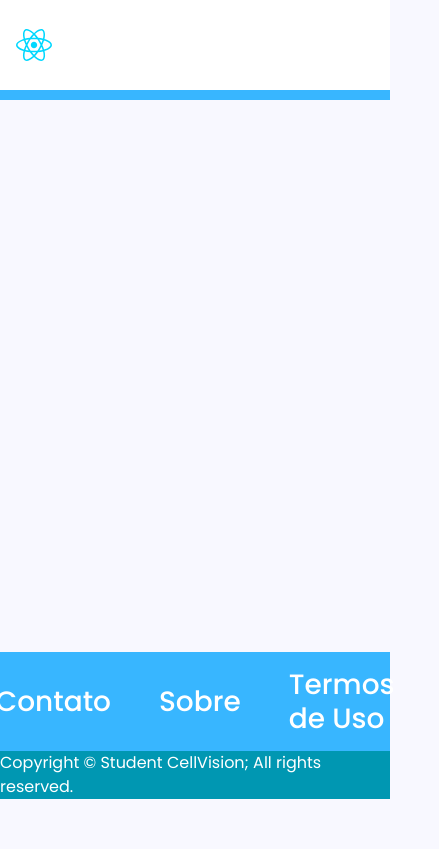
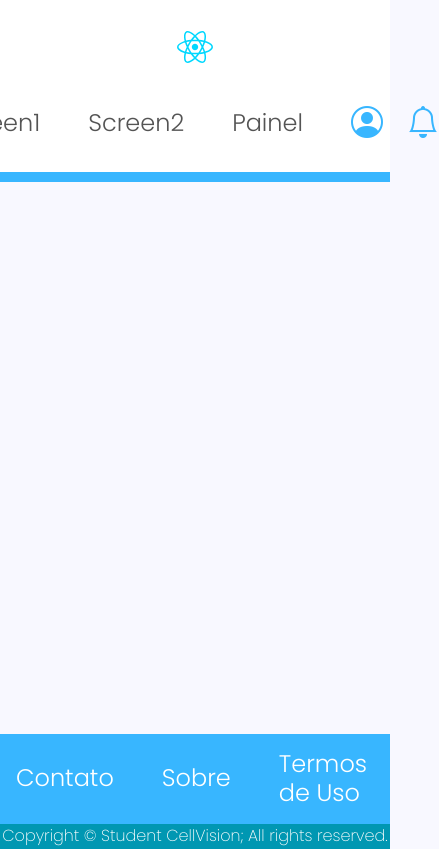
Before and after one commit to FernandoFelixNunesTeixeira/SistemaVisual, a React (Vite) app in the folder frontend/react/: page / in a window 390 px wide. Shown: the whole page, 439 px wide, since content can reach past the window. Built offline with nearby package versions, Linux system fonts and the light colour scheme.

Commit message:
Add bootstrap icons + header

```diff
--- a/frontend/react/package.json
+++ b/frontend/react/package.json
@@ -12,6 +12,7 @@
   "dependencies": {
     "@fontsource/poppins": "^5.2.7",
     "bootstrap": "^5.3.8",
+    "bootstrap-icons": "^1.13.1",
     "react": "^19.1.1",
     "react-bootstrap": "^2.10.10",
     "react-dom": "^19.1.1"
--- a/frontend/react/src/components/Footer.css
+++ b/frontend/react/src/components/Footer.css
@@ -4,7 +4,7 @@ footer {
     max-height: 100%;
 }
 
-h4 {
+h5 {
     color: white;
     margin: 0px;
 }
--- a/frontend/react/src/components/Footer.jsx
+++ b/frontend/react/src/components/Footer.jsx
@@ -4,14 +4,14 @@ import "./Footer.css";
 
 const Footer = () => {
   return (
-    <div class="top-footer">
-        <div class="d-flex flex-row align-items-center justify-content-center p-3 gap-5">
-            <h4><a href="#">Contato</a></h4>
-            <h4><a href="#">Sobre</a></h4>
-            <h4><a href="#">Termos de Uso</a></h4>
+    <div className="top-footer">
+        <div className="d-flex flex-row align-items-center justify-content-center p-3 gap-5">
+            <h5><a href="#">Contato</a></h5>
+            <h5><a href="#">Sobre</a></h5>
+            <h5><a href="#">Termos de Uso</a></h5>
         </div>
 
-        <footer class="d-flex flex-column align-items-center justify-content-center">
+        <footer className="d-flex flex-column align-items-center justify-content-center">
             <p>Copyright © Student CellVision; All rights reserved.</p>
         </footer>
     </div>
--- a/frontend/react/src/components/Header.css
+++ b/frontend/react/src/components/Header.css
@@ -4,3 +4,7 @@ header {
     max-height: 100%;
     border-bottom: 10px solid #38B6FF;
 }
+
+header h5 {
+    color: #545454;
+}
--- a/frontend/react/src/components/Header.jsx
+++ b/frontend/react/src/components/Header.jsx
@@ -5,8 +5,26 @@ import "./Header.css";
 
 const Header = () => {
   return (
-    <header class="d-flex flex-row align-items-center">
-        <img src={Logo} alt="Logo" class="m-3"/>
+    <header className="three-part-header">
+      <div className="header-left">
+        <img src={Logo} alt="Logo" className="m-3"/>
+      </div>
+
+      <div className="header-middle">
+      </div>
+
+      <div className="header-right justify-content-center align-items-center gap-5">
+        <div className="d-flex flex-row align-items-center gap-5">
+          <h5><a href="#">Screen1</a></h5>
+          <h5><a href="#">Screen2</a></h5>
+          <h5><a href="#">Painel</a></h5>
+        </div>
+
+        <div className="d-flex flex-row align-items-center gap-4">
+          <a href="#"><i className="bi bi-person-circle" style={{ fontSize: '32px', color: '#38B6FF' }}></i></a>
+          <a href="#"><i className="bi bi-bell" style={{ fontSize: '32px', color: '#38B6FF' }}></i></a>
+        </div>
+      </div>
     </header>
   );
 };
--- a/frontend/react/src/main.css
+++ b/frontend/react/src/main.css
@@ -27,11 +27,13 @@ h3 {
 
 h4 {
   font-size: 28px;
+  font-weight: 300;
   font-family: 'Poppins';
 }
 
 h5 {
   font-size: 24px;
+  font-weight: 300;
   font-family: 'Poppins';
 }
 
@@ -47,6 +49,7 @@ body {
 
 p {
   font-size: 16px;
+  font-weight: 200;
   font-family: 'Poppins';
 }
 
@@ -65,3 +68,36 @@ button {
   font-size: 10px;
   font-family: 'Poppins';
 }
+
+/* Centralization */
+.three-part-header {
+  display: flex;
+  flex-direction: row;
+  justify-content: space-between;
+  align-items: center;
+  padding: 15px 20px;
+}
+
+.header-middle {
+  text-align: center;
+}
+
+.header-right {
+  display: flex;
+  flex-direction: row;
+  text-align: right;
+}
+
+@media (max-width: 768px) {
+  .three-part-header {
+    flex-direction: column;
+    text-align: center;
+  }
+
+  .header-left,
+  .header-middle,
+  .header-right {
+    width: 100%;
+    margin-bottom: 10px;
+  }
+}
--- a/frontend/react/src/main.jsx
+++ b/frontend/react/src/main.jsx
@@ -1,5 +1,7 @@
 import { StrictMode } from 'react'
 import { createRoot } from 'react-dom/client'
+import 'bootstrap-icons/font/bootstrap-icons.css';
+
 import Header from './components/Header.jsx'
 import Blank from './components/Blank.jsx'
 import Footer from './components/Footer.jsx'
```
Also changed, not shown: 1 other file (tests, documents, lock files or other folders).
